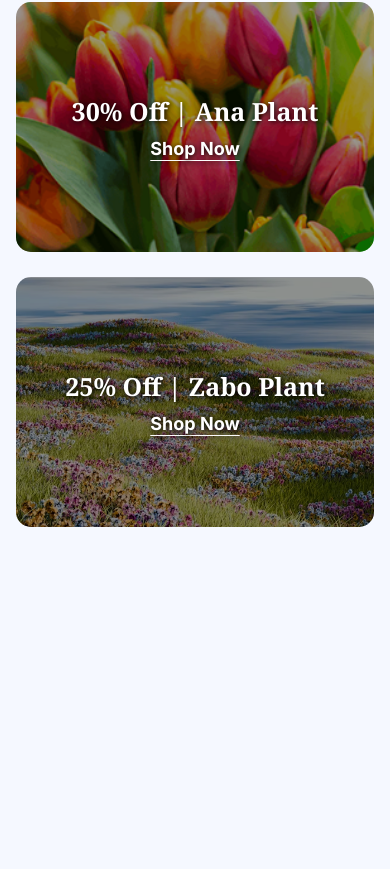
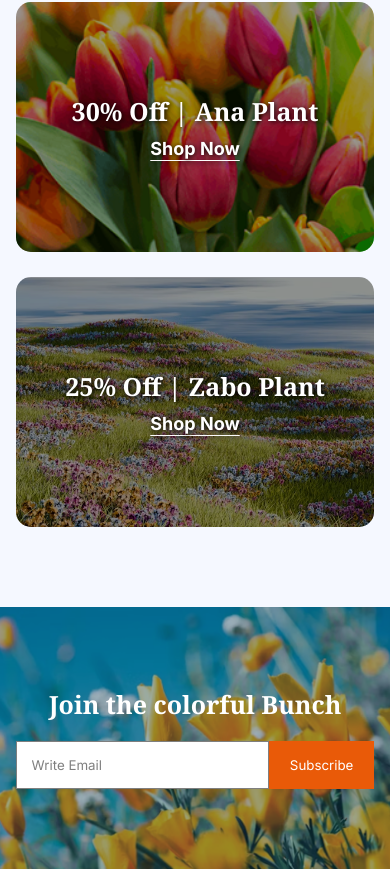
Before and after one commit to Ai-codemaster/PH_Webgenesis_A02, a plain HTML site: page index.html in a window 390 px wide. Shown: the part 3737-4606 px from the top of the page. Before the commit the page ends 4264 px from the top, so only its background shows below. Drawn offline with Linux system fonts and the light colour scheme.

Commit message:
Complete Email Submit Section And Responsive For All Device

```diff
--- a/index.html
+++ b/index.html
@@ -158,11 +158,6 @@
           shop. From classic roses to exotic blooms, we offer a wide variety of
           fresh.
         </p>
-        <!-- <div class="latest_img">
-          <img src="./assets/deal-bloom.png" alt="">
-          <img class="full_row" src="./assets/deal-zabo.png" alt="">
-          <img src="./assets/deal-ana.png" alt="">
-        </div> -->
         <div class="offer-grid">
           <div class="small-offer bloom">
             <h3>60% Off | Bloom Plant</h3>
@@ -178,6 +173,25 @@
           </div>
         </div>
       </section>
+
+      <!-- ! Email Submit Section -->
+
+      <section class="email_submit">
+        <div class="submit_box">
+          <h1>Join the colorful Bunch</h1>
+          <form action="#">
+            <input
+              class="email"
+              type="email"
+              placeholder="Write Email"
+              required
+              name=""
+              id=""
+            />
+            <input class="submit" type="submit" value="Subscribe" />
+          </form>
+        </div>
+      </section>
     </main>
 
     <!-- ! Footer Section -->
--- a/style.css
+++ b/style.css
@@ -270,23 +270,6 @@ nav ul li:first-child {
   margin-bottom: 100px;
 }
 
-/* .latest_img img{
-  width: 100%;
-  height: 100%;
-  border-radius: 20px;
-}
-
-.latest_img{
-  display: grid;
-  grid-template-columns: 1fr 2fr;
-  grid-template-rows: 1fr 1fr;
-  gap: 30px;
-}
-
-.full_row{
-  grid-row: span 2;
-} */
-
 .offer-grid {
   display: grid;
   grid-template-columns: 1fr 2fr;
@@ -329,11 +312,6 @@ nav ul li:first-child {
   font-family: 'Noto Serif', serif;
 }
 
-.offer-grid a {
-  font-size: 18px;
-  text-underline-offset: 5px;
-}
-
 .small-offer h3,
 .big-offer h2,
 .small-offer a,
@@ -370,11 +348,103 @@ nav ul li:first-child {
 }
 
 .offer-grid a {
-  color: white;
+  color: var(--btn_text);
   text-decoration: underline;
   font-weight: bold;
   margin-top: 10px;
+  font-size: 18px;
+  text-underline-offset: 5px;
 }
+
+/* ! Email Submit Section */
+
+.email_submit{
+  max-width: 2500px;
+  margin: 120px auto 0;
+  background-image: url(./assets/news-letter-bg.png);
+  background-repeat: no-repeat;
+  background-size: cover;
+  background-position: center;
+}
+
+.submit_box{
+  max-width: 1440px;
+  margin: 0 auto;
+  padding: 120px 2%;
+  text-align: center;
+}
+
+.submit_box h1{
+  font-size: 50px;
+  font-weight: 700;
+  font-family: 'Noto Serif', serif;
+  color: var(--btn_text);
+  margin-bottom: 20px;
+}
+
+.submit_box form{
+  display: flex;
+  justify-content: center;
+  gap: 0;
+}
+
+.email{
+  width: 60%;
+  padding: 15px;
+  border: 1px solid var(--content_text);
+}
+.submit{
+  padding: 15px 25px;
+}
+
+.email::placeholder{
+  color: var(--content_text);
+}
+
+.email:hover{
+  cursor: pointer;
+  transform: scale(1.01);
+}
+
+.email:focus{
+  border: 1px solid var(--content_text);
+  outline: none;
+}
+
+.submit{
+  background-color: var(--primary_color);
+  border: 1px solid var(--primary_color);
+  color: var(--btn_text);
+}
+
+.submit:hover{
+  cursor: pointer;
+  transform: scale(1.03);
+}
+
+
+
+
+
+
+
+
+
+
+
+
+
+
+
+
+
+
+
+
+
+
+
+
 
 /* ! Laptop 1200px */
 
@@ -543,6 +613,18 @@ nav ul li:first-child {
   .latest_deals p{
     font-size: 20px;
   }
+
+  .submit_box h1{
+    font-size: 40px;
+  }
+
+  .submit_box{
+    padding: 100px 4%;
+  }
+
+  .email_submit{
+    margin-top: 80px;
+  }
 }
 
 /* ! Tablet 768px */
@@ -596,6 +678,22 @@ nav ul li:first-child {
   .latest_deals p{
     font-size: 18px;
     margin-bottom: 20px;
+  }
+
+  .email{
+    width: 80%;
+  }
+
+  .submit_box{
+    padding: 80px 4%;
+  }
+
+  .submit_box h1{
+    font-size: 25px;
+  }
+
+  .submit{
+    padding: 15px 20px;
   }
 }
 
@@ -664,4 +762,20 @@ nav ul li:first-child {
   .offer-grid a{
     font-size: 18px;
   }
+
+  .email, .submit{
+    padding: 10px;
+  }
+
+  .submit_box h1{
+    font-size: 20px;
+  }
+
+  .submit_box{
+    padding: 60px 4%;
+  }
+
+  .email_submit{
+    margin-top: 30px;
+  }
 }
```
